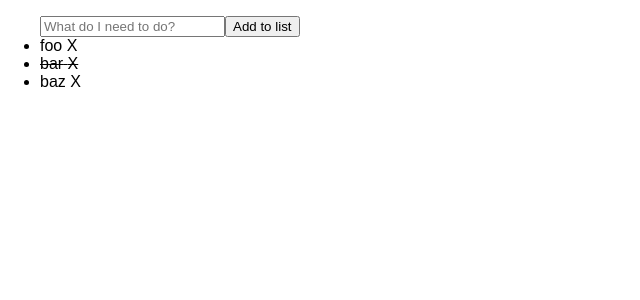
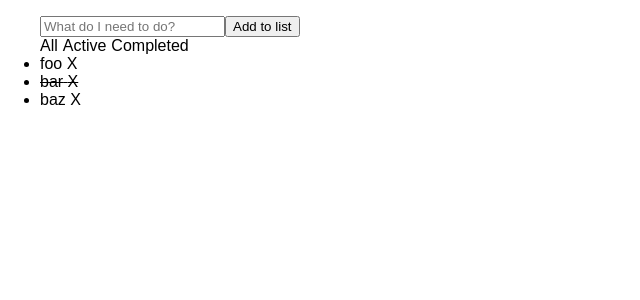
Before and after one commit to tjallen/redo, a React (Create React App) app: page / in a window 1280 px wide. Shown: the top 300 px of the page, without its empty margins (0-640 px from the left). Built offline with nearby package versions, Linux system fonts and the light colour scheme.

Commit message:
Add todo visibility filtering (All / Active / Completed)

```diff
--- a/src/actions/index.js
+++ b/src/actions/index.js
@@ -1,5 +1,5 @@
 import { v4 } from 'uuid';
-import { ADD_TODO, REMOVE_TODO, TOGGLE_TODO } from './../constants';
+import { ADD_TODO, REMOVE_TODO, TOGGLE_TODO, SET_VISIBLE_TODOS } from './../constants';
 
 // action creators
 export const addTodo = (text) => ({
@@ -13,3 +13,7 @@ export const toggleTodo = (id) => ({
 export const removeTodo = (id) => ({
   type: REMOVE_TODO, id,
 });
+
+export const setVisibleTodos = (filter) => ({
+  type: SET_VISIBLE_TODOS, filter,
+});
--- a/src/components/TodoList.js
+++ b/src/components/TodoList.js
@@ -1,14 +1,20 @@
 import React from 'react';
 import Todo from './Todo';
 import TodoInput from './TodoInput';
+import VisibilityFilterMenu from './VisibilityFilterMenu';
 
 const TodoList = ({
   todos,
   onTodoClick,
   onButtonClick,
+  onFilterClick,
 }) => (
+  <div>
     <ul>
       <TodoInput />
+      <VisibilityFilterMenu
+        onFilterClick={onFilterClick}
+      />
       {todos.map(todo =>
         <Todo
           key={todo.id}
@@ -18,6 +24,7 @@ const TodoList = ({
         />
       )}
     </ul>
+  </div>
 );
 
 export default TodoList;
--- /dev/null
+++ b/src/components/VisibilityFilterMenu.js
@@ -0,0 +1,17 @@
+import React from 'react';
+const listItem = {
+  'display': 'inline',
+  'margin': '0 5px 0 0'
+}
+const VisibilityFilterMenu = ({ onFilterClick }) => (
+  <ul style={{ 'listStyleType': 'none', 'margin': 0, 'padding': 0}}>
+    <li style={listItem}
+      onClick={() => onFilterClick('DISPLAY_ALL')}>All</li>
+    <li style={listItem}
+      onClick={() => onFilterClick('DISPLAY_ACTIVE')}>Active</li>
+    <li style={listItem}
+      onClick={() => onFilterClick('DISPLAY_COMPLETED')}>Completed</li>
+  </ul>
+);
+
+export default VisibilityFilterMenu;
--- a/src/constants/index.js
+++ b/src/constants/index.js
@@ -1,3 +1,4 @@
 export const ADD_TODO = 'ADD_TODO';
 export const REMOVE_TODO = 'REMOVE_TODO';
 export const TOGGLE_TODO = 'TOGGLE_TODO';
+export const SET_VISIBLE_TODOS = 'SET_VISIBLE_TODOS';
--- a/src/containers/TodoListContainer.js
+++ b/src/containers/TodoListContainer.js
@@ -1,15 +1,14 @@
 import { connect } from 'react-redux';
-import { removeTodo, toggleTodo } from './../actions';
+import { removeTodo, toggleTodo, setVisibleTodos } from './../actions';
 import TodoList from './../components/TodoList';
 
- // placeholders til we reimplement toggling visibility / removing
 const getVisibleTodos = (todos, filter) => {
   switch (filter) {
     case 'DISPLAY_ALL': return todos;
-    case 'DISPLAY_ACTIVE': break; // TODO filter by !completed
-    case 'DISPLAY_COMPLETED': break; // TODO filter by completed
+    case 'DISPLAY_ACTIVE': return todos.filter(todo => !todo.completed);
+    case 'DISPLAY_COMPLETED': return todos.filter(todo => todo.completed);
     default:
-      return todos; // throw err once filters are implemented
+      throw new Error(`trying to filter todos by unknown or erroneous filter: ${filter}`);
   }
 };
 
@@ -24,6 +23,9 @@ const mapDispatchToProps = (dispatch) => {
     },
     onButtonClick: (id) => {
       dispatch(removeTodo(id));
+    },
+    onFilterClick: (filter) => {
+      dispatch(setVisibleTodos(filter));
     }
   };
 };
--- a/src/reducers/settings.js
+++ b/src/reducers/settings.js
@@ -1,7 +1,15 @@
-const initialState = {};
+import { SET_VISIBLE_TODOS } from './../constants';
+
+const initialState = {
+  filter: 'DISPLAY_ALL',
+};
 
 function settingsReducer(state = initialState, action) {
   switch (action.type) {
+    case SET_VISIBLE_TODOS: return {
+      ...initialState,
+      filter: action.filter,
+    };
     default:
       return state;
   }
```
Lines whose indentation alone changed are shown as unchanged.
